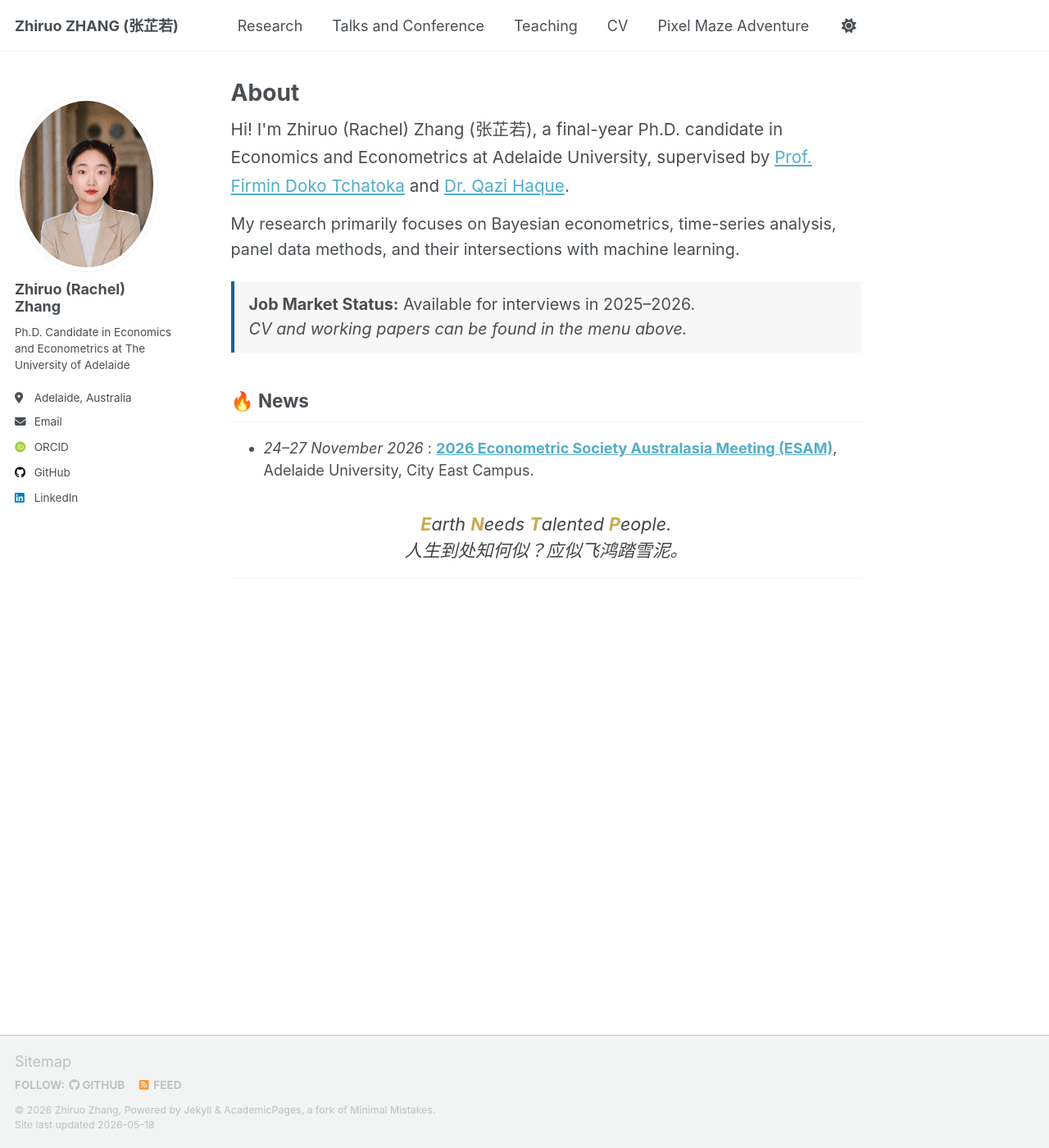
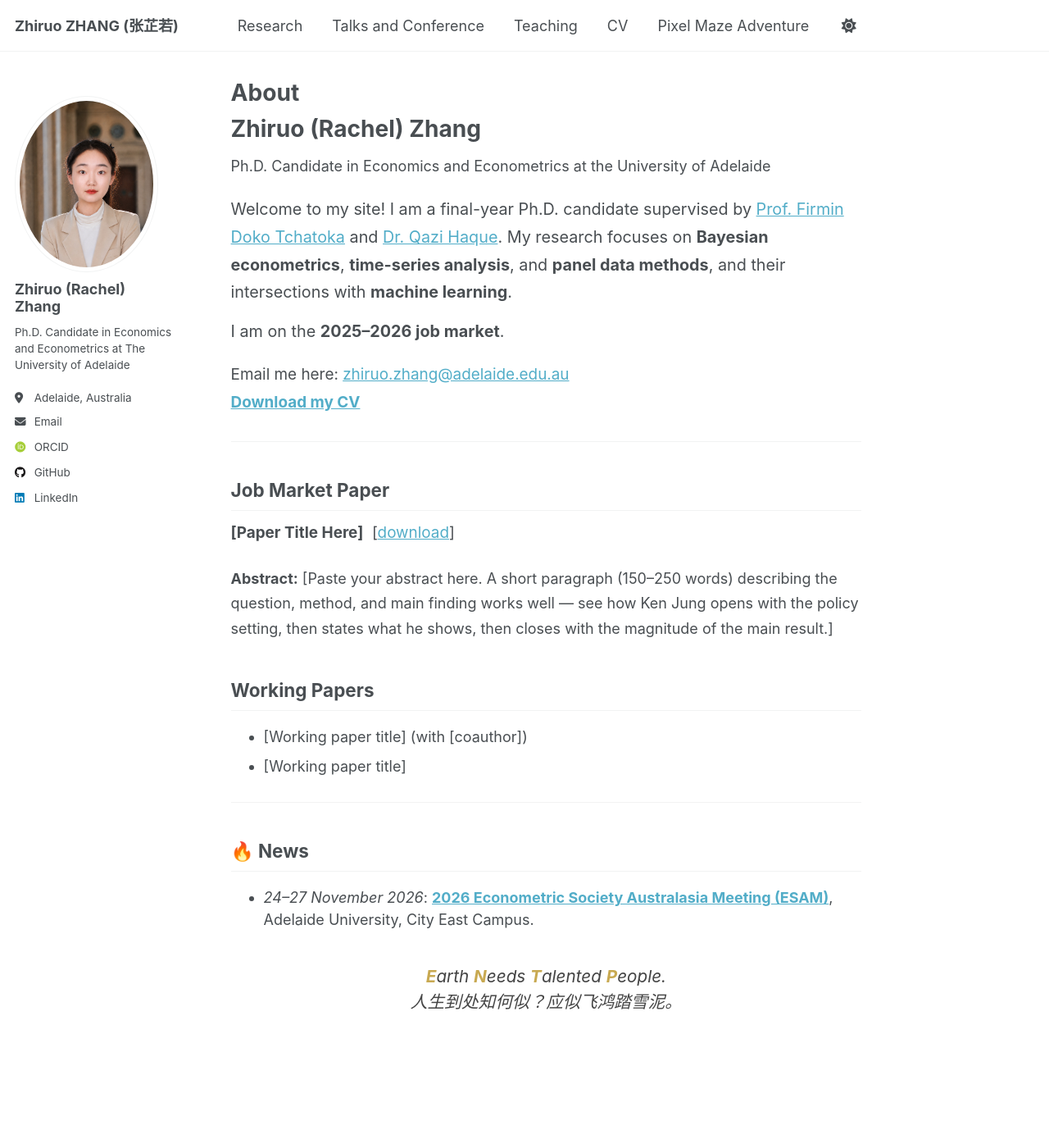
Before and after one commit to zhiruozzr/zhiruozzr.github.io, a Jekyll site: the page built from _pages/about.md, in a window 1280 px wide and 1400 px high. Shown: the whole window at 82% size. Built offline with Jekyll 4.4.1, drawn with Linux system fonts in a browser that asks for light colours; some web fonts are replaced; a script that is not in the unit is left out.

Commit message:
Revise about page with new content and formatting
Updated the about page to include a structured introduction, research focus, job market status, and contact information. Enhanced formatting for better readability.

```diff
--- a/_pages/about.md
+++ b/_pages/about.md
@@ -8,27 +8,51 @@ redirect_from:
   - /about.html
 ---
 
-<div style="font-size:1.15rem; line-height:1.65;">
-Hi! I'm Zhiruo (Rachel) Zhang (张芷若), a final-year Ph.D. candidate in Economics and Econometrics at Adelaide University, supervised by
+# Zhiruo (Rachel) Zhang
+
+Ph.D. Candidate in Economics and Econometrics at the University of Adelaide
+
+<div style="font-size:1.1rem; line-height:1.7; margin-top:18px;">
+Welcome to my site! I am a final-year Ph.D. candidate supervised by
 <a href="https://sites.google.com/view/firmindokotchatoka/home" target="_blank">Prof. Firmin Doko Tchatoka</a>
 and
 <a href="https://sites.google.com/site/qazigmziaulhaque/" target="_blank">Dr. Qazi Haque</a>.
+My research focuses on <strong>Bayesian econometrics</strong>, <strong>time-series analysis</strong>, and <strong>panel data methods</strong>, and their intersections with <strong>machine learning</strong>.
 </div>
 
-<div style="font-size:1.1rem; line-height:1.6; margin-top:14px;">
-My research primarily focuses on Bayesian econometrics, time-series analysis, panel data methods, and their intersections with machine learning.
+<div style="font-size:1.1rem; line-height:1.7; margin-top:14px;">
+I am on the <strong>2025–2026 job market</strong>.
 </div>
 
-<div style="background:#f7f7f7; padding:14px 18px; border-left:4px solid #1f628d; margin:22px 0; font-size:1.1rem;">
-  <strong>Job Market Status:</strong> Available for interviews in 2025–2026.<br>
-  <em>CV and working papers can be found in the menu above.</em>
+<div style="font-size:1.05rem; line-height:1.8; margin-top:18px;">
+Email me here: <a href="mailto:zhiruo.zhang@adelaide.edu.au">zhiruo.zhang@adelaide.edu.au</a><br>
+<a href="/files/CV_ZhiruoZhang.pdf" target="_blank"><strong>Download my CV</strong></a>
 </div>
+
+<hr style="margin-top:30px; margin-bottom:30px;">
+
+## Job Market Paper
+
+<p style="font-size:1.05rem; line-height:1.7;">
+<strong>[Paper Title Here]</strong> &nbsp;[<a href="#" target="_blank">download</a>]
+</p>
+
+<p style="font-size:1rem; line-height:1.7;">
+<strong>Abstract:</strong> [Paste your abstract here. A short paragraph (150–250 words) describing the question, method, and main finding works well — see how Ken Jung opens with the policy setting, then states what he shows, then closes with the magnitude of the main result.]
+</p>
+
+## Working Papers
+
+- [Working paper title] (with [coauthor])
+- [Working paper title]
+
+<hr style="margin-top:30px; margin-bottom:20px;">
 
 ## 🔥 News
 
-- <em> 24–27 November 2026 </em>: <a href="https://adelaide.edu.au/about/events/2026/2026-econometric-society-australasia-meeting-esam/" target="_blank"><strong>2026 Econometric Society Australasia Meeting (ESAM)</strong></a>, Adelaide University, City East Campus.
+- <em>24–27 November 2026</em>: <a href="https://adelaide.edu.au/about/events/2026/2026-econometric-society-australasia-meeting-esam/" target="_blank"><strong>2026 Econometric Society Australasia Meeting (ESAM)</strong></a>, Adelaide University, City East Campus.
 
-<div style="text-align:center; margin-top:36px; font-size:1.2rem; color:#444;">
+<div style="text-align:center; margin-top:40px; margin-bottom:10px; font-size:1.15rem; color:#444;">
   <em>
     <span style="color:#c8a951; font-weight:650;">E</span>arth
     <span style="color:#c8a951; font-weight:650;">N</span>eeds
@@ -37,8 +61,6 @@ My research primarily focuses on Bayesian econometrics, time-series analysis, pa
   </em><br>
   <em>人生到处知何似？应似飞鸿踏雪泥。</em>
 </div>
-
-<hr>
 
 
 <!--<h2>🎮 Posterior not mixing? Let the cap jump instead </h2>
```
